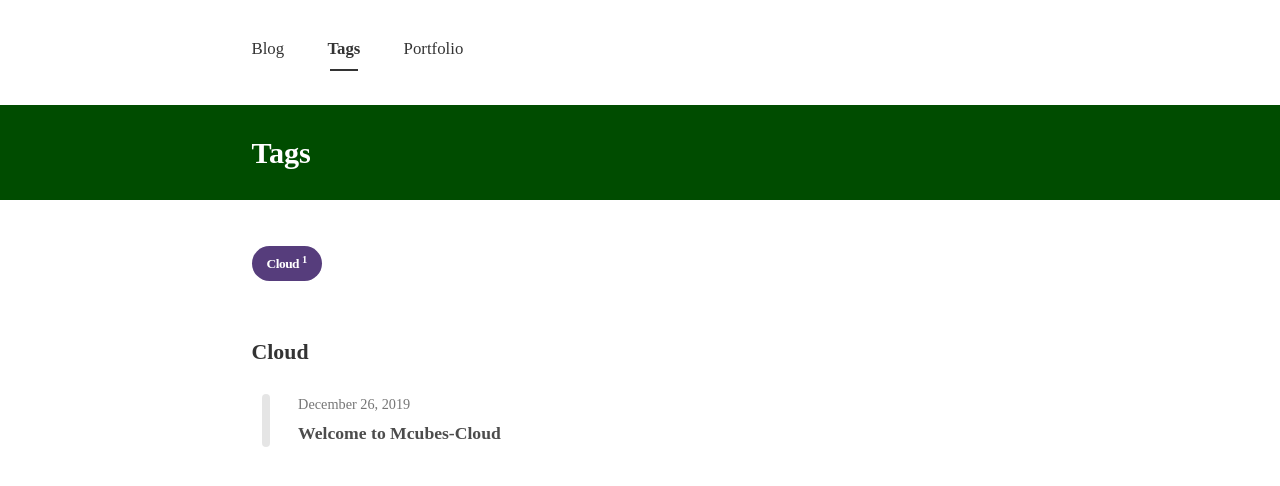
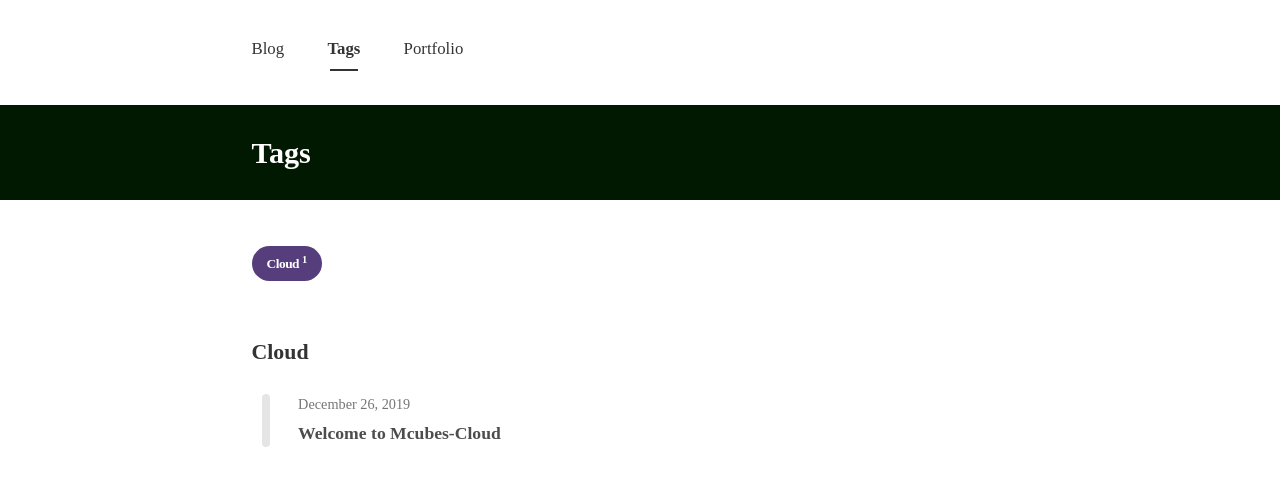
Before and after one commit to mcubescloud/site, a Jekyll site: the page built from tags.html, in a window 1280 px wide. Shown: the top 486 px of the page. Built offline with Jekyll 4.4.1, drawn with Linux system fonts in a browser that asks for light colours; nearby versions of some CDN libraries; some web fonts are replaced.

Commit message:
Update _tags.scss

```diff
--- a/_sass/layouts/_tags.scss
+++ b/_sass/layouts/_tags.scss
@@ -8,7 +8,7 @@
         top: 105px;
         left:0%;
         height: 95px;
-        background-color: $theme-dark;
+        background-color: $theme-dark2;
     }
     h1.title{
         color:#fff;
@@ -16,7 +16,7 @@
     .tag-cloud{
         margin : 70px 0 30px;
         li{
-            background-color: $theme-color;
+            background-color: $theme-dark;
             display: inline-block;
             margin-bottom: 10px;
             margin-right : 3px;
```
